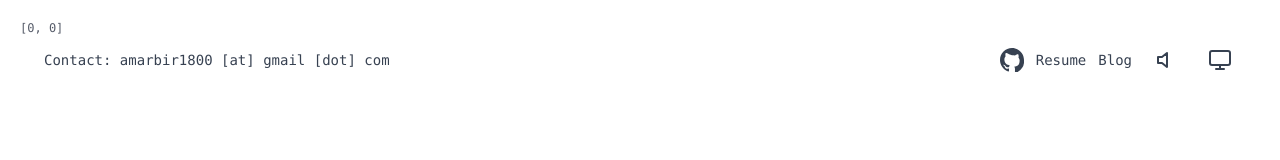
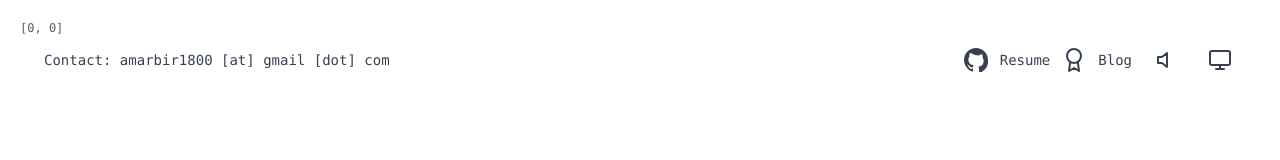
Before and after one commit to A-5ingh/personal, a website: page index.html in a window 1280 px wide. Shown: the top 160 px of the page. Drawn offline with nearby package versions, Linux system fonts and the light colour scheme; no server answers.

Commit message:
chore: added credly cert badges link
Entire-Checkpoint: 1f53201812df

```diff
--- a/index.html
+++ b/index.html
@@ -149,6 +149,9 @@
         <svg width="18" height="18" viewBox="0 0 16 16" fill="currentColor" xmlns="http://www.w3.org/2000/svg" aria-hidden="true"><path d="M8 0C3.58 0 0 3.58 0 8c0 3.54 2.29 6.53 5.47 7.59.4.07.55-.17.55-.38 0-.19-.01-.82-.01-1.49-2.01.37-2.53-.49-2.69-.94-.09-.23-.48-.94-.82-1.13-.28-.15-.68-.52-.01-.53.63-.01 1.08.58 1.23.82.72 1.21 1.87.87 2.33.66.07-.52.28-.87.51-1.07-1.78-.2-3.64-.89-3.64-3.95 0-.87.31-1.59.82-2.15-.08-.2-.36-1.02.08-2.12 0 0 .67-.21 2.2.82A7.65 7.65 0 018 4.8c.68.003 1.36.092 2 .27 1.53-1.04 2.2-.82 2.2-.82.44 1.1.16 1.92.08 2.12.51.56.82 1.27.82 2.15 0 3.07-1.87 3.75-3.65 3.95.29.25.54.73.54 1.48 0 1.07-.01 1.93-.01 2.2 0 .21.15.46.55.38A8.013 8.013 0 0016 8c0-4.42-3.58-8-8-8z"/></svg>
       </a>
       <a href="https://cv.singhamarbir.com" aria-label="Resume" class="icon-link" target="_blank" rel="noopener" title="Resume">Resume</a>
+      <a href="https://a-5ingh.github.io/credly" aria-label="Credentials" class="icon-link" target="_blank" rel="noopener" title="Credentials">
+        <svg width="18" height="18" viewBox="0 0 24 24" fill="none" stroke="currentColor" stroke-width="2" stroke-linecap="round" stroke-linejoin="round" aria-hidden="true"><circle cx="12" cy="8" r="7"/><polyline points="8.21 13.89 7 23 12 20 17 23 15.79 13.88"/></svg>
+      </a>
       <a href="/blogs/" aria-label="Blog" class="icon-link" title="Blog">Blog</a>
       <button id="sound-toggle" aria-pressed="false" title="Toggle sound" class="icon-button ml-2" aria-label="Toggle sound">
         <svg class="sound-off" width="16" height="16" viewBox="0 0 24 24" fill="none" stroke="currentColor" stroke-width="2" stroke-linecap="round" stroke-linejoin="round" aria-hidden="true"><polygon points="11 5 6 9 2 9 2 15 6 15 11 19 11 5"/></svg>
```
